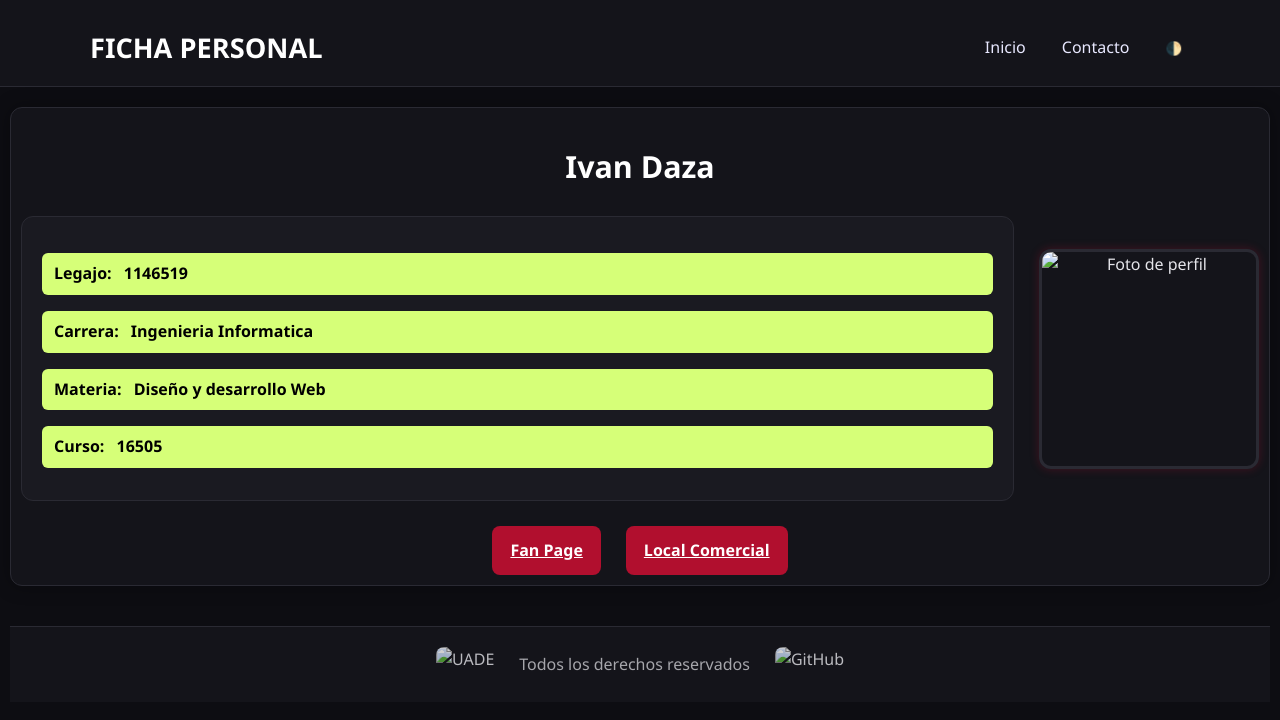
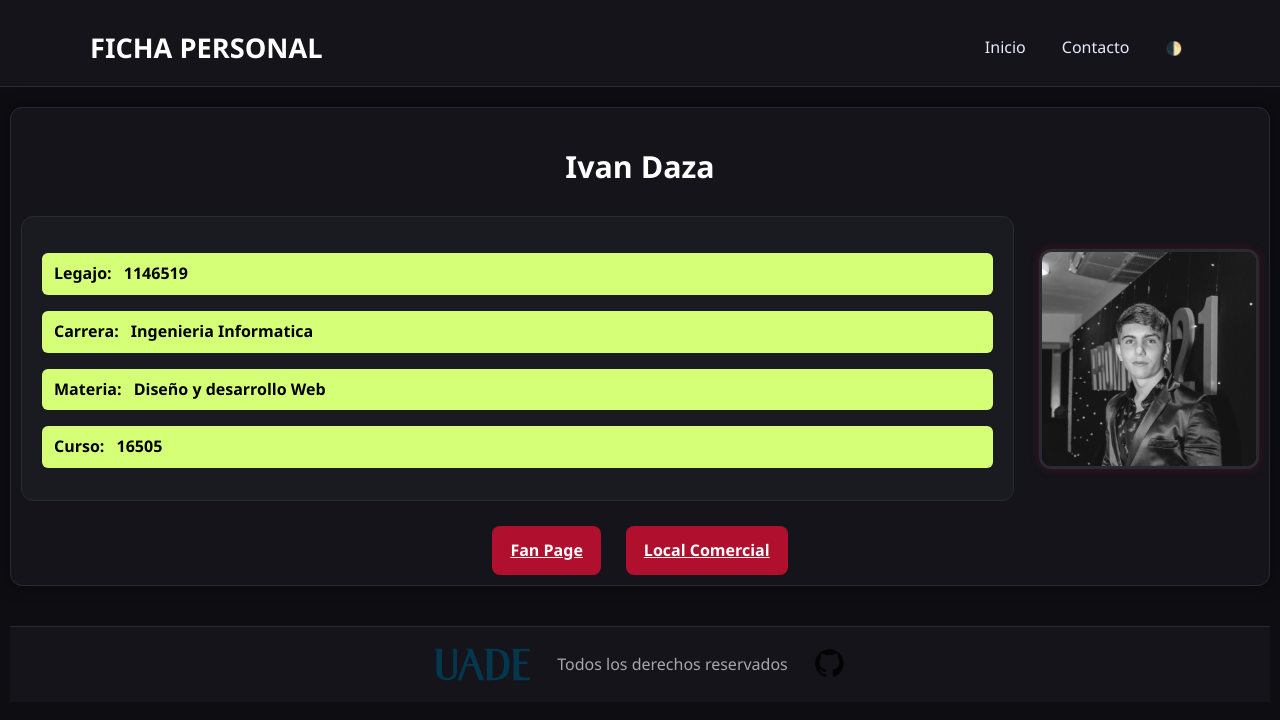
Before and after one commit to IvanDaza4/Primer_ParcialDDW, a plain HTML site: page index.html in a window 1280 px wide. Drawn offline with Linux system fonts and the light colour scheme; the site is published under a folder, as on GitHub Pages, so addresses that start at the root find nothing.

Commit message:
Arreglo Enlaces

```diff
--- a/index.html
+++ b/index.html
@@ -33,7 +33,7 @@
             </div>
 
             <div class="ficha-foto">
-                <img src="/imgs/fotopersonal.jpg" alt="Foto de perfil" />
+                <img src="imgs/fotopersonal.jpg" alt="Foto de perfil" />
             </div>
 
         </div>
@@ -46,9 +46,9 @@
     </div>
 
     <footer class="pie-sitio ficha-footer">
-        <img src="/imgs/uade.svg" alt="UADE" class="logo-footer">
+        <img src="imgs/uade.svg" alt="UADE" class="logo-footer">
         <p>Todos los derechos reservados</p>
-        <img src="/imgs/git.png" alt="GitHub" class="logo-footer">
+        <img src="imgs/git.png" alt="GitHub" class="logo-footer">
     </footer>
 
     <script src="js/theme.js"></script>
```
